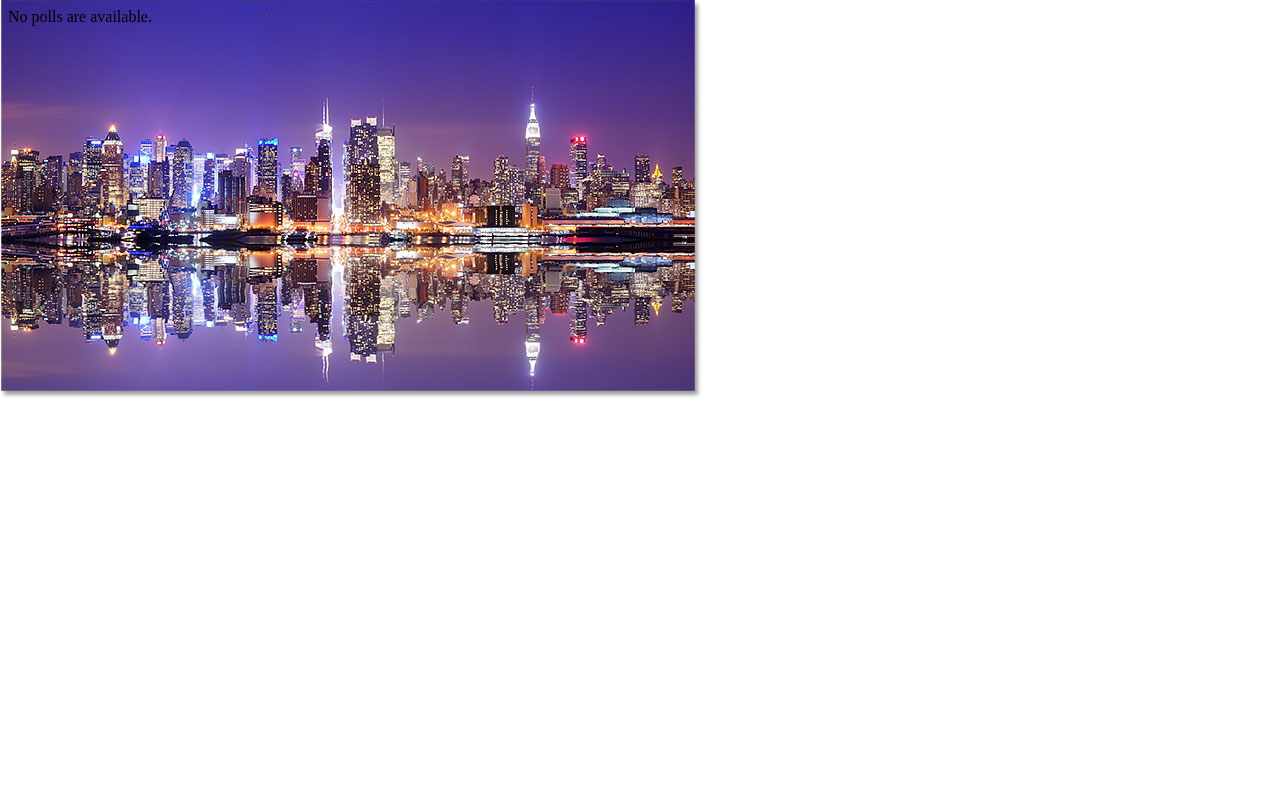
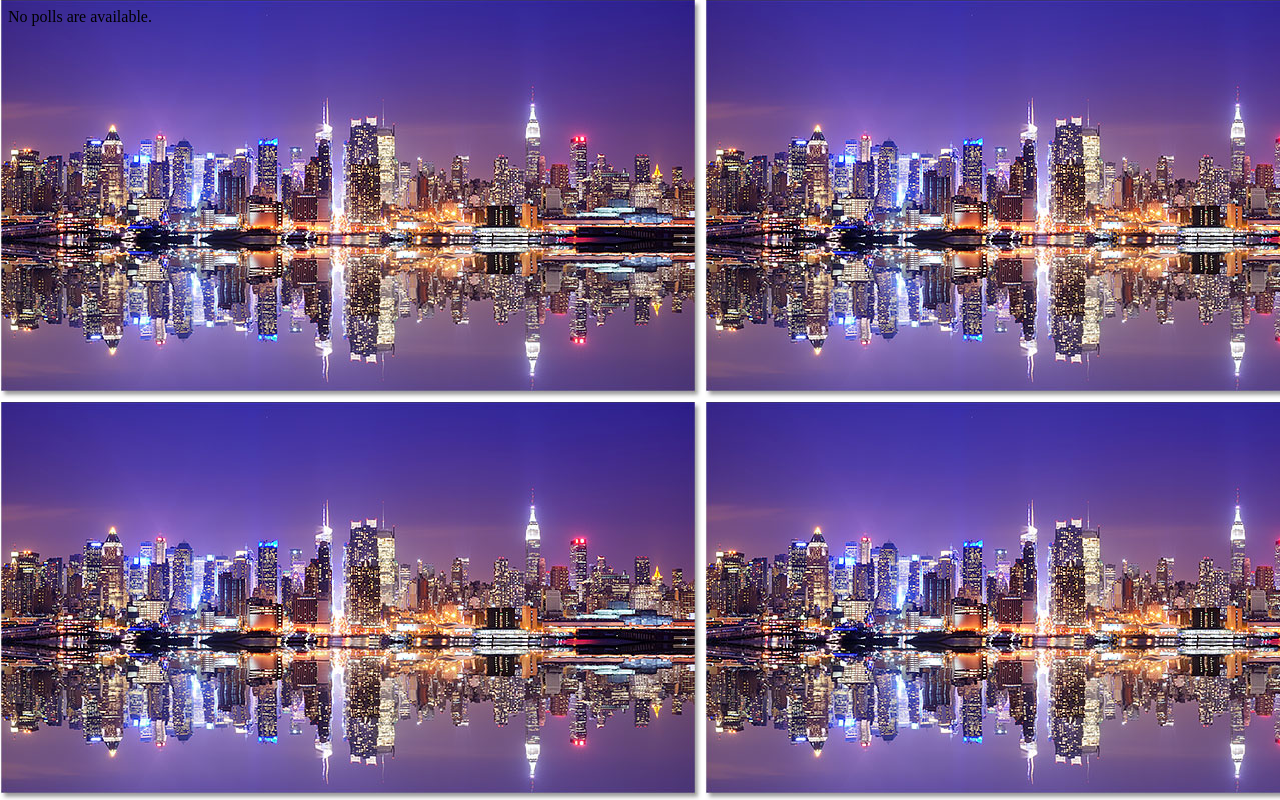
Before and after one commit to scmwinlhanphyo/django_tutorial, a Django app: page /polls/ in a window 1280 px wide. Run offline with Django 3.2, Linux system fonts and the light colour scheme; data that the repository does not hold is empty.

Commit message:
#main change backgroud image.

```diff
--- a/polls/static/polls/style.css
+++ b/polls/static/polls/style.css
@@ -1,5 +1,5 @@
 body {
-    background: white url("images/bg.jpg") no-repeat;
+    background: white url("images/bg.jpg") content-box;
 }
 
 li a {
```
